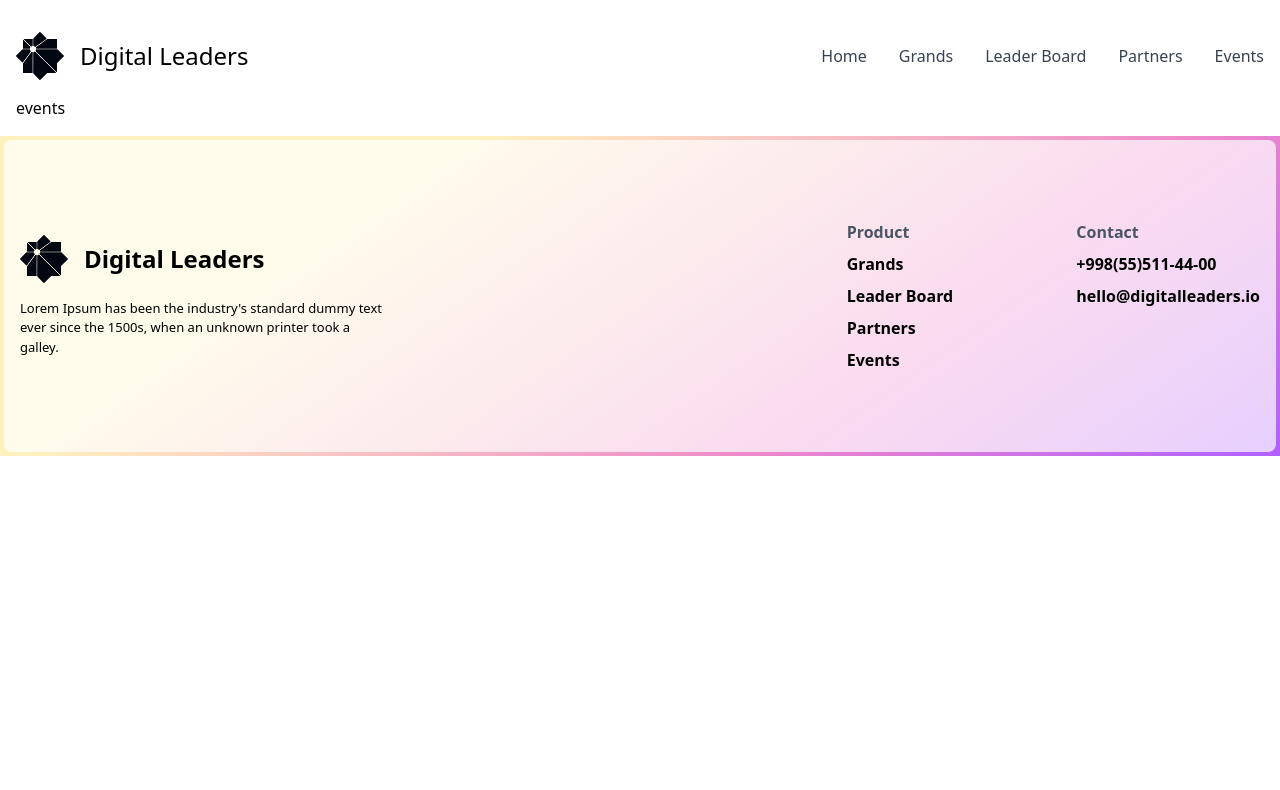
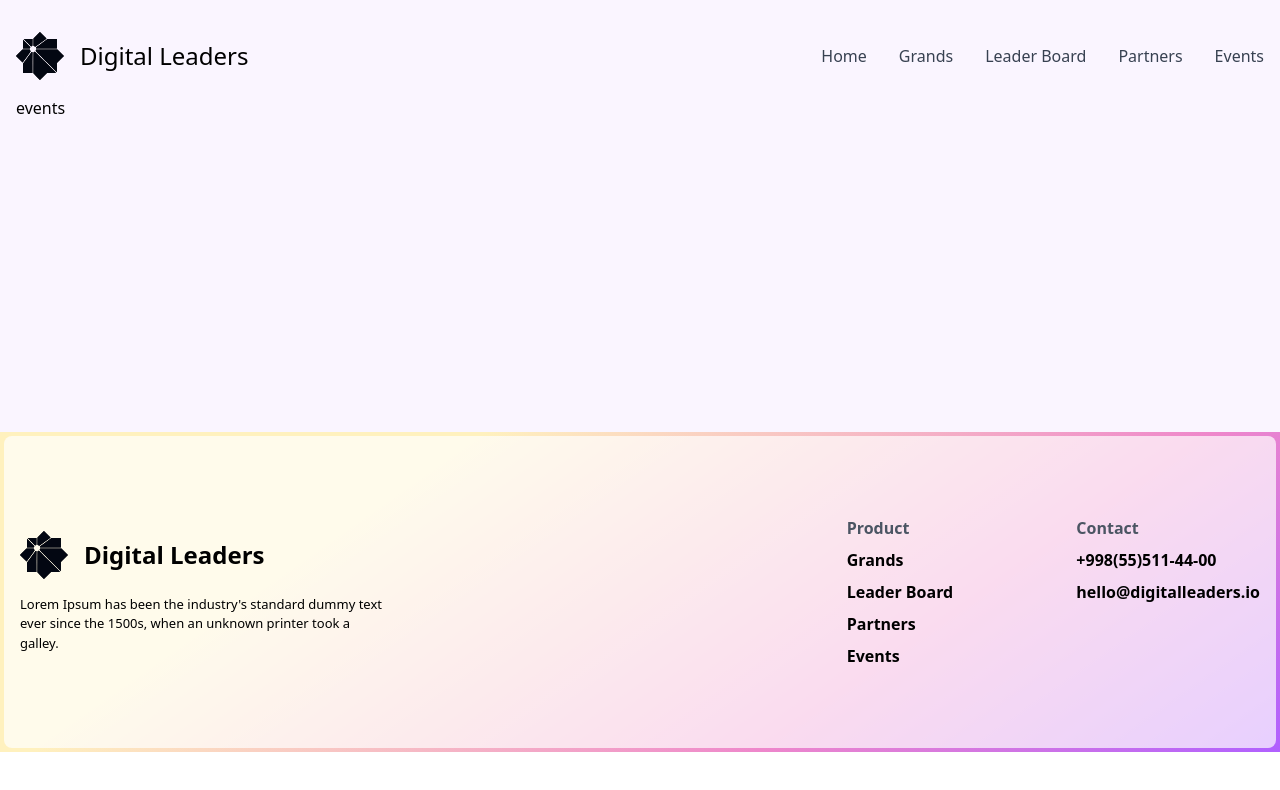
Before and after one commit to N-Botirovna/Digital-leaders, a React (Vite) app: page /events in a window 1280 px wide. Shown: the top 790 px of the page. Built offline with nearby package versions, Linux system fonts and the light colour scheme.

Commit message:
gradient background update in pages

```diff
--- a/src/component/Events/index.jsx
+++ b/src/component/Events/index.jsx
@@ -3,7 +3,9 @@ import React from 'react'
 const EventsPage = () => {
   return (
     <div>
-      events
+     <div className='h-80'>
+<h1>events</h1>
+     </div>
     </div>
   )
 }
--- a/src/component/Grants/index.jsx
+++ b/src/component/Grants/index.jsx
@@ -3,7 +3,7 @@ import React from 'react'
 const GrantsPage = () => {
   return (
     <div>
-      grants
+    <h1>grants</h1>
     </div>
   )
 }
--- a/src/component/Partners/index.jsx
+++ b/src/component/Partners/index.jsx
@@ -3,7 +3,7 @@ import React from 'react'
 const PartnersPage = () => {
   return (
     <div>
-      partners
+      <h1>partners</h1>
     </div>
   )
 }
--- a/src/pages/Events/index.jsx
+++ b/src/pages/Events/index.jsx
@@ -4,10 +4,13 @@ import Container from "../../component/ui/Container";
 const Events = () => {
   return (
     <div>
+        <div className='bg-gradient-to-t from-[#FAF5FF] from-100%'>
       <Container>
         <Navbar/>
        <EventsPage/>
       </Container>
+        </div>
+
     </div>
   )
 }
--- a/src/pages/Grands/index.jsx
+++ b/src/pages/Grands/index.jsx
@@ -4,11 +4,14 @@ import Container from "../../component/ui/Container"
 
 const Grands = () => {
   return (
-    <div>
+    <div >
+      <div className='bg-gradient-to-t from-[#FAF5FF] from-100%'>
      <Container>
       <Navbar/>
       <GrantsPage/>
      </Container>
+
+      </div>
     </div>
   )
 }
--- a/src/pages/Partners/index.jsx
+++ b/src/pages/Partners/index.jsx
@@ -4,10 +4,12 @@ import Container from "../../component/ui/Container";
 const Partners = () => {
   return (
     <div>
+      <div className="bg-gradient-to-b  from-[#FFFFFF] via-[#FAF5FF] to-[#FAF5FF]">
      <Container>
       <Navbar/>
       <PartnersPage/>
      </Container>
+      </div>
     </div>
   )
 }
```
